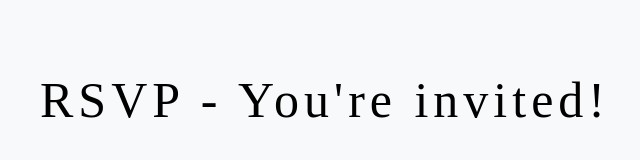
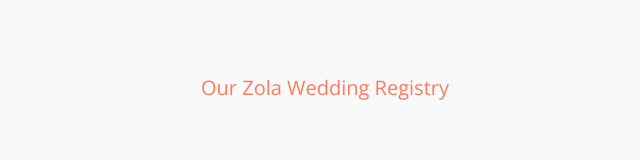
Before and after one commit to minddog/a-wedding-site, a plain HTML site: page index.html in a window 1280 px wide. Shown: the part 1888-2048 px from the top of the page, without its empty margins (315-955 px from the left). Drawn offline with nearby package versions, Linux system fonts and the light colour scheme; some packages are replaced by stand-ins of ours; a script that the page names is missing; a web font is replaced by a local one.

Commit message:
Add Zola Registry to website, on behest of Ladan's demands.

```diff
--- a/index.html
+++ b/index.html
@@ -122,6 +122,16 @@
 
         <div class="section bg-white pt-2 pb-2 text-center" data-aos="fade">
           <p><img src="images/bg_hero.png" alt="Ladan & Adam" class="img-fluid"></p>
+        </div> <!-- .section -->
+
+        <div class="section bg-light" data-aos="fade-up" id="section-reservation" style="height: 715px">
+          <div class="container">
+            <div class="row section-heading justify-content-center mb-5">
+              <div class="col-md-8 text-center">
+                <a class="zola-registry-embed" href="https://www.zola.com/registry/ladanandadam" data-registry-key="ladanandadam">Our Zola Wedding Registry</a><script>!function(e,t,n){var s,a=e.getElementsByTagName(t)[0];e.getElementById(n)||(s=e.createElement(t),s.id=n,s.async=!0,s.src="https://widget.zola.com/js/widget.js",a.parentNode.insertBefore(s,a))}(document,"script","zola-wjs");</script>
+              </div>
+            </div>
+          </div>
         </div> <!-- .section -->
 
         <div class="section bg-light" data-aos="fade-up" id="section-reservation">
```
